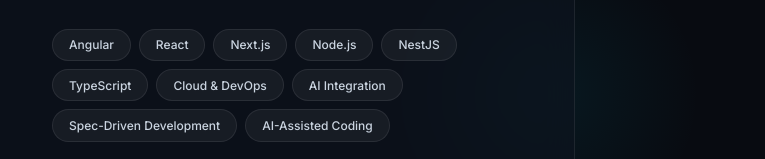
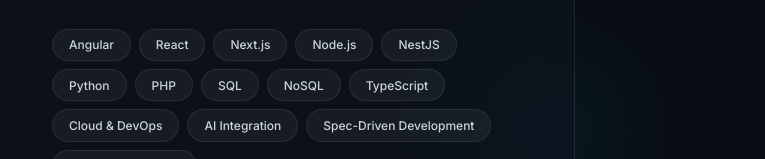
Before and after one commit to marcoslunadev/marcoslunadev, a plain HTML site: page index.html in a window 1280 px wide. Shown: the part 8677-8836 px from the top of the page, 515-1280 px from the left. Drawn offline with nearby package versions, Linux system fonts and the light colour scheme.

Commit message:
feat: add Python, PHP, SQL, and NoSQL badges to skills section

```diff
--- a/index.html
+++ b/index.html
@@ -949,6 +949,10 @@
               <span class="dev-badge">Next.js</span>
               <span class="dev-badge">Node.js</span>
               <span class="dev-badge">NestJS</span>
+              <span class="dev-badge">Python</span>
+              <span class="dev-badge">PHP</span>
+              <span class="dev-badge">SQL</span>
+              <span class="dev-badge">NoSQL</span>
               <span class="dev-badge">TypeScript</span>
               <span class="dev-badge">Cloud & DevOps</span>
               <span class="dev-badge">AI Integration</span>
```
